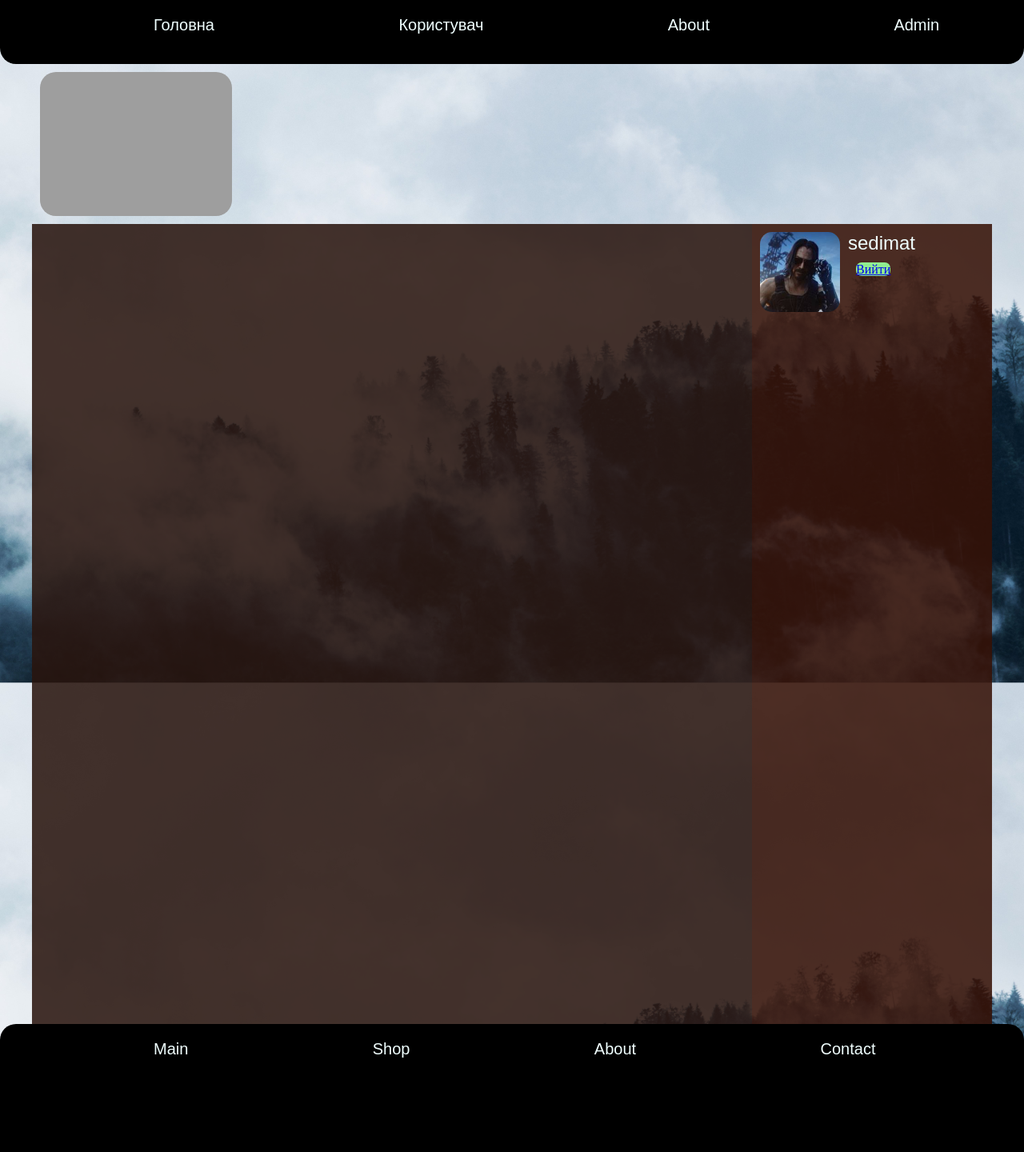
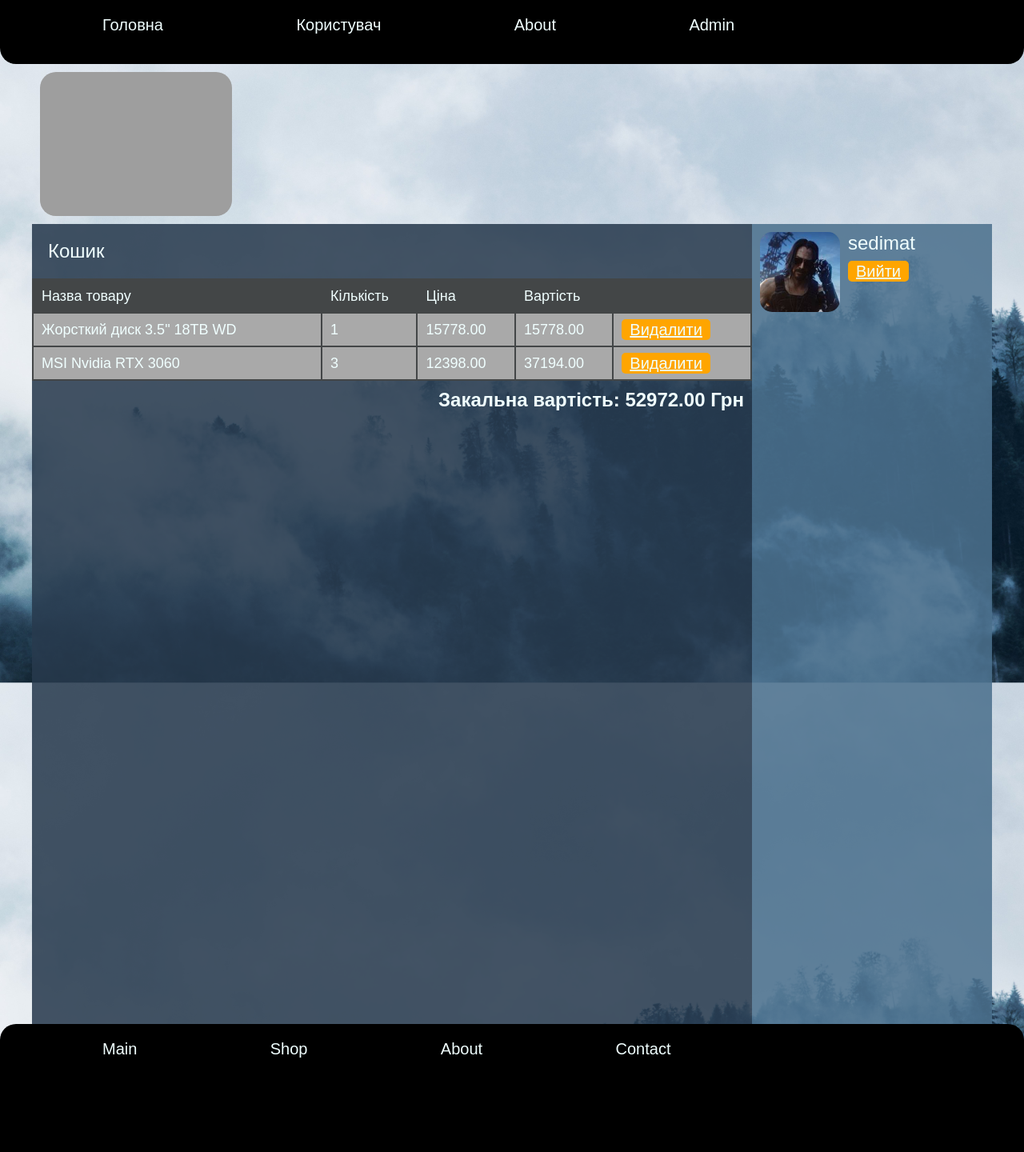
Before and after one commit to Sedimat/Diplom, a Django app: page /user in a window 1280 px wide. Shown: the whole page at 80% size. Run offline with Django 5.2, Linux system fonts and the light colour scheme; a user stored in the database is signed in; data comes from the database, SQL or seed files in the repository; both versions use the stored data as it was after the commit; grey boxes are pictures that could not be loaded.

Commit message:
17.12 v2

```diff
--- a/Shop/admin.py
+++ b/Shop/admin.py
@@ -1,10 +1,11 @@
 from django.contrib import admin
 
-from .models import Products, UserProfile, ImgProduct, Category
+from .models import Products, UserProfile, ImgProduct, Category, BufBasket
 
 admin.site.register(Products)
 admin.site.register(ImgProduct)
 admin.site.register(UserProfile)
 admin.site.register(Category)
+admin.site.register(BufBasket)
 
 # Register your models here.
--- a/Shop/forms.py
+++ b/Shop/forms.py
@@ -1,7 +1,7 @@
 from django import forms
 from django.contrib.auth.forms import UserCreationForm
 from django.contrib.auth.models import User
-from .models import Products, ImgProduct, UserProfile
+from .models import Products, ImgProduct, UserProfile,BufBasket
 
 class UserRegistrationForm(UserCreationForm):
     class Meta:
@@ -12,3 +12,8 @@
     class Meta:
         model = UserProfile
         exclude = ('id_user',)
+
+class BasketForm(forms.ModelForm):
+    class Meta:
+        model = BufBasket
+        exclude = ('user', 'prod',)
--- a/Shop/models.py
+++ b/Shop/models.py
@@ -4,6 +4,7 @@
 
 class Category(models.Model):
     name = models.CharField(max_length=20, verbose_name="Назва")
+    img_cat = models.ImageField(upload_to='img_category', default='img_category/category.jpg')
 
     def __str__(self):
         return self.name
@@ -54,6 +55,19 @@
         verbose_name = "Користувач"
         verbose_name_plural = "Користувачі"
 
+class BufBasket(models.Model):
+    user = models.ForeignKey(User, on_delete=models.CASCADE, verbose_name="Покупець")
+    prod = models.ForeignKey(Products, on_delete=models.CASCADE, verbose_name="Товари")
+    quantity = models.PositiveIntegerField(default=1, verbose_name="Кількість")
+
+
+    def __str__(self):
+        return f"{self.user} - {self.prod} - {self.quantity}"
+
+    class Meta:
+        verbose_name = "Корзина"
+        verbose_name_plural = "Корзина"
+
 
 
 # Create your models here.
--- a/Shop/urls.py
+++ b/Shop/urls.py
@@ -6,6 +6,7 @@
     path('', views.index, name='index'),
     path('user', views.user, name='user'),
     path("product/<int:id>", views.product, name="product"),
+    path("basket_del/<int:id>", views.basket_del, name="basket_del"),
     path("category/<str:name>", views.category, name="category"),
     path("login", LoginView.as_view(), name='login'),
     path("logout", views.logout_view, name='logout'),
--- a/Shop/views.py
+++ b/Shop/views.py
@@ -2,8 +2,8 @@
 from django.contrib.auth.decorators import login_required
 from django.contrib.auth.models import User
 from django.shortcuts import render, redirect, get_object_or_404
-from .forms import UserRegistrationForm, UserProfileForm
-from .models import UserProfile, Products, ImgProduct, Category
+from .forms import UserRegistrationForm, UserProfileForm, BasketForm
+from .models import UserProfile, Products, ImgProduct, Category, BufBasket
 
 
 # Create your views here.
@@ -29,6 +29,26 @@
 
 def product(request, id=None):
     product = get_object_or_404(Products, id=id)
+    if request.method == "POST":
+        form = BasketForm(request.POST)
+        # if not request.user:
+        #     return render(request, 'Shop/product.html', context={"text": "Авторизуйтесь"})
+
+        if form.is_valid() and request.user:
+            bask = form.save(commit=False)
+            bask.user = request.user
+            bask.prod = product
+            bask.save()
+
+            imgs = ImgProduct.objects.filter(product=product.id)
+            context = {
+                "imgs": imgs,
+                "product": product,
+                'add': "Додано до кошика"
+            }
+            return render(request, 'Shop/product.html', context=context)
+
+
     imgs = ImgProduct.objects.filter(product=product.id)
     context = {
         "imgs": imgs,
@@ -67,15 +87,34 @@
 
     if request.user.username:
         user = User.objects.get(username=request.user.username)
+        basket2 = BufBasket.objects.filter(user=user)
+        basket = []
+        sum = 0
+        for b in basket2:
+            product = Products.objects.get(id=b.prod.id)
+            all = b.quantity * product.price
+            sum += all
+            item = {
+                'id': b.id,
+                'user': b.user,
+                'product_name': product.name,
+                'quantity': b.quantity,
+                'price': product.price,
+                'all_price': all
+            }
+            basket.append(item)
+
         if UserInfo(user):
             info = UserInfo(user)
             form = UserRegistrationForm()
             context = {
                 'user': user,
                 'info': info,
-                'form': form
+                'form': form,
+                'basket': basket,
+                'sum': sum
             }
-            return render(request, 'Shop/user.html',context=context)
+            return render(request, 'Shop/user.html', context=context)
 
 
     return render(request, 'Shop/user.html')
@@ -84,3 +123,8 @@
 def logout_view(request):
     logout(request)
     return redirect('index')
+
+def basket_del(request, id=None):
+    buf_basket_instance = BufBasket.objects.get(id=id)
+    buf_basket_instance.delete()
+    return redirect('user')
--- a/static/Shop/style.css
+++ b/static/Shop/style.css
@@ -29,7 +29,7 @@
 
 #logo2 {
     float: left;
-    margin: 20px 0px 0px 15%;
+    margin: 20px 0px 0px 10%;
     padding: 0px 3% 0px 0px;
 }
 
@@ -59,7 +59,7 @@
 }
 
 .cont {
-    background-color: #29140dDD;
+    background-color: #283A4EDD;
     margin: 0px;
     width: 900px;
     min-height: 1000px;
@@ -68,7 +68,7 @@
 }
 
 .navigation {
-    background-color: #361105DD;
+    background-color: #4B708DDD;
     width: 300px;
     min-height: 1000px;
     float: left;
@@ -232,3 +257,38 @@
     background-image: url('https://i.pinimg.com/564x/a7/d1/7b/a7d17b2e6dea41604ba025122dbb1ed4.jpg');
     background-size: 100%;
 }
+
+.table_basket{
+    background-color: #434647;
+    width: 100%;
+    font-family: sans-serif;
+    font-size: 18px;
+    color: azure;
+}
+#sum_left{
+    margin: 10px;
+    float: right;
+    font-family: sans-serif;
+    font-size: 24px;
+    color: azure;
+}
+#del_bask{
+    border-radius: 5px;
+    background-color: orange;
+    padding: 2px 10px 2px 10px;
+    font-family: sans-serif;
+    font-size: 20px;
+    color: azure;
+}
+#tr1{
+    height: 40px;
+    background-color: darkgrey;
+}
+
+#tr2{
+    height: 40px;
+}
+
+td{
+    padding: 0px 0px 0px 10px;
+}
--- a/template/Shop/user.html
+++ b/template/Shop/user.html
@@ -6,7 +6,7 @@
 
 <img class="avatar" src="{{ info.avatar.url }}" width="100">
 <p class="form-label" >{{ user.username }}</p>
-<a href="{% url 'logout' %}" class="rega">Вийти</a>
+<a href="{% url 'logout' %}" id="del_bask">Вийти</a>
 <h2 class="form-label">{{ text }}</h2>
 
 {% else %}
@@ -56,3 +56,30 @@
 {% endif %}
 
 {% endblock %}
+
+{% block content %}
+
+<p id="product_txt_big">Кошик</p>
+
+<table class="table_basket">
+        <tr id="tr2">
+            <td>Назва товару</td>
+            <td>Кількість</td>
+            <td>Ціна</td>
+            <td>Вартість</td>
+
+        </tr>
+        {% for b in basket %}
+            <tr id="tr1">
+                <td>{{ b.product_name }}</td>
+                <td>{{ b.quantity }}</td>
+                <td>{{ b.price }}</td>
+                <td>{{ b.all_price }}</td>
+                <td><a id="del_bask" href="{% url 'basket_del' id=b.id %}">Видалити</a></td>
+
+            </tr>
+        {% endfor %}
+</table>
+<h2 id="sum_left"> Закальна вартість: {{ sum }} Грн</h2>
+
+{% endblock %}
```
Also changed, not shown: other parts of static/Shop/style.css (+40 -15 lines), template/Shop/index.html (+5 -25 lines), template/Shop/product.html (+14 -2 lines), db.sqlite3, uploads/img_category/category.jpg (added).
